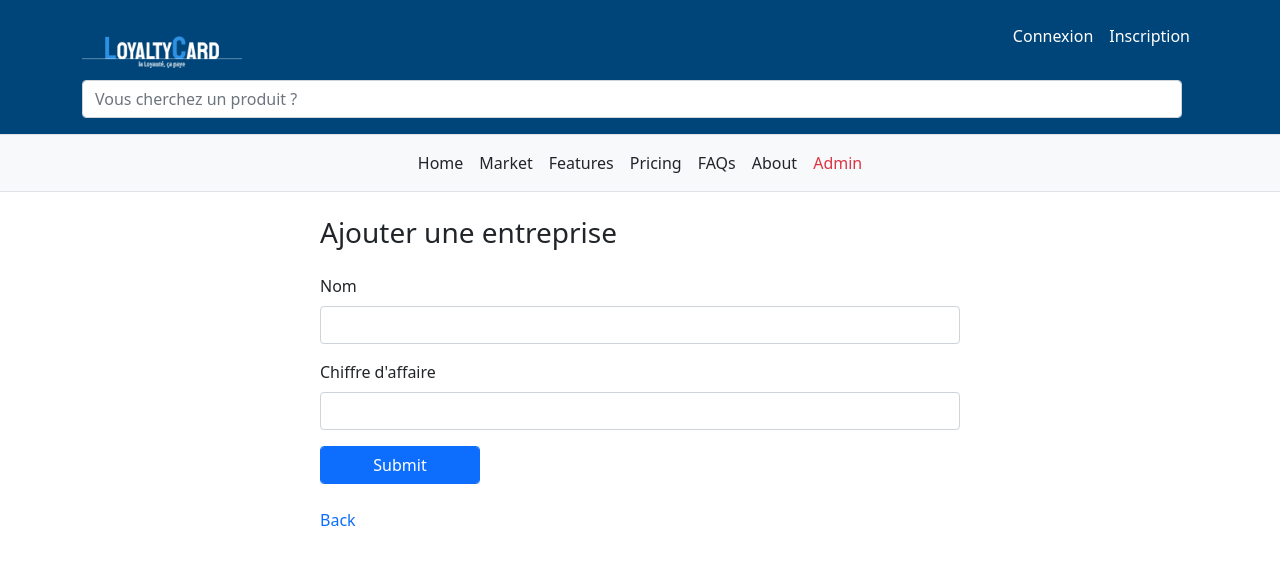
After one commit to TangVdv/Projet-Annuel, a PHP site: page /admin/compagny/addCompagny.php in a window 1280 px wide. The commit adds this page. Shown: the top 565 px of the page. Run offline with PHP 8.4, Linux system fonts and the light colour scheme.

Commit message:
Compagny management
- add compagny
- wip

```diff
--- /dev/null
+++ b/admin/compagny/addCompagny.php
@@ -0,0 +1,39 @@
+<!DOCTYPE html>
+<html lang="fr" dir="ltr">
+  <head>
+    <meta charset="utf-8">
+    <title>Admin site</title>
+  </head>
+  <?php include("../../includes/header.php"); ?>
+  <body>
+    <div class="w-50" style="margin: auto;">
+        <h3 class="my-4">Ajouter une entreprise </h3>
+        <form class="" action="checkAddProduct.php" method="post" enctype="multipart/form-data">
+          <div class="mb-3">
+            <label class="form-label">Nom</label>
+            <input type="text" class="form-control" name="name" id="name">
+          </div>
+          <div class="mb-3">
+            <label class="form-label">Chiffre d'affaire</label>
+            <input type="number" class="form-control" name="turnover" id="stock">
+          </div>
+          <div>
+            <p class="text-danger">
+            <?php
+              if(isset($_GET["message"]) || !empty($_GET["message"])){
+                  echo $_GET["message"];
+              }
+            ?>
+            </p>
+          </div>
+          <div class="mb-3 w-25">
+              <input type="submit" class="form-control btn btn-primary" id="submit_modif">
+          </div>
+        </form>
+
+
+        <a href="index.php" class="nav-link my-4 p-0" style="width:10%">Back</a>
+
+    </div>
+  </body>
+</html>
--- a/admin/compagny/index.php
+++ b/admin/compagny/index.php
@@ -7,6 +7,11 @@
   </head>
   <?php include("../../includes/header.php"); ?>
   <body>
+    <div class="w-50 col flex-wrap" id="article_reload"style="margin: auto;">
+      <div class="d-flex justify-content-center">
+        <a class="btn btn-success btn-lg m-4" href="addCompagny.php">Ajouter une entreprise</a>
+      </div>
+    </div>
     <div class="w-50 col flex-wrap" style="margin: auto;">
       <?php
       include("compagnyModel.php");
--- a/includes/bdd.php
+++ b/includes/bdd.php
@@ -2,7 +2,7 @@
 $dbhost = "localhost";
 $dbuser = "root";
 $dbpass = "root";
-$dbname = "pa";
+$dbname = "loyaltycard";
 $port = 3306;
 
 $db = new PDO('mysql:host='.$dbhost.';port='.$port.';dbname='.$dbname,$dbuser,$dbpass);
```
Also changed, not shown: admin/compagny/checkAddCompagny.php (added, +19 -0 lines), admin/compagny/compagnyModel.php (+17 -4 lines).
